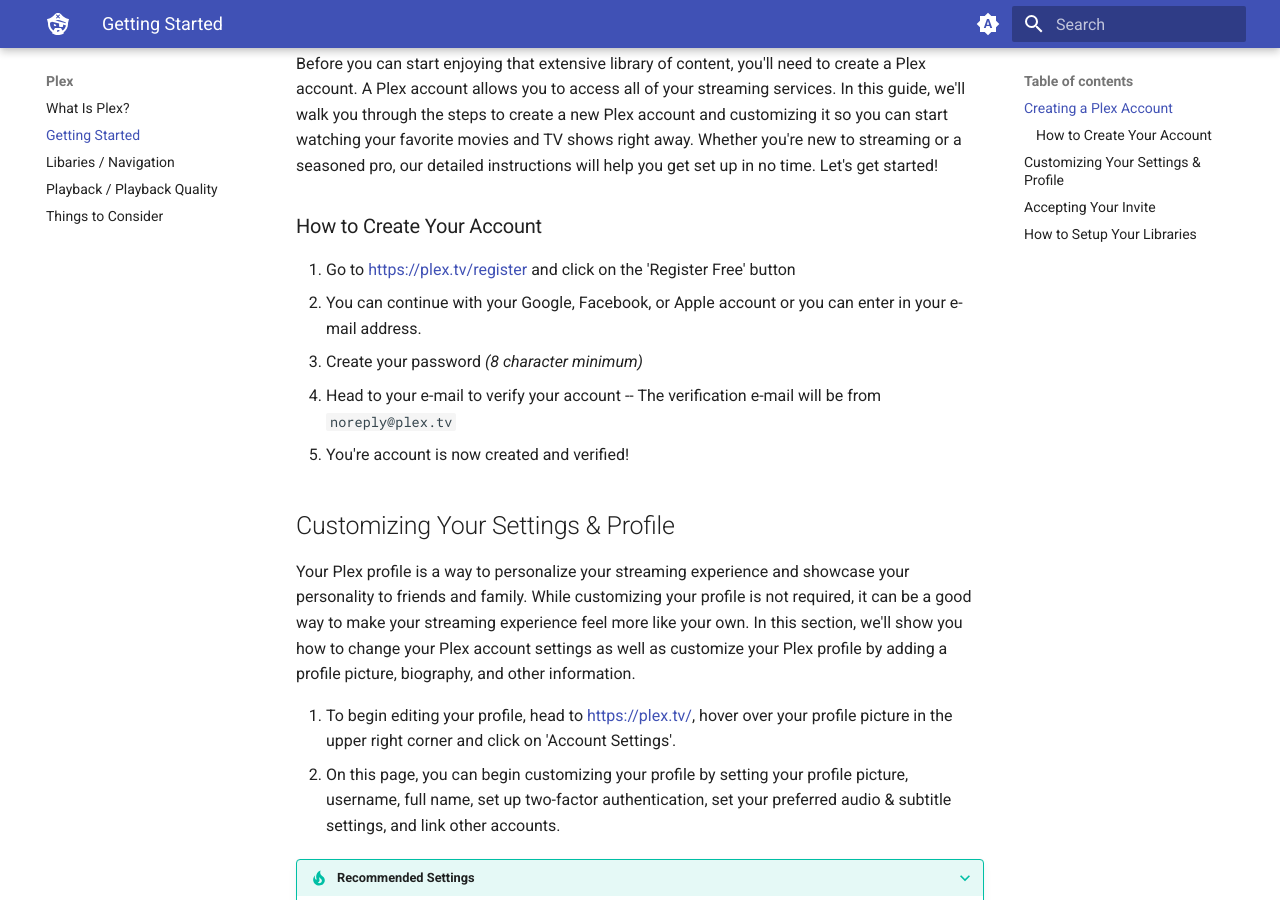
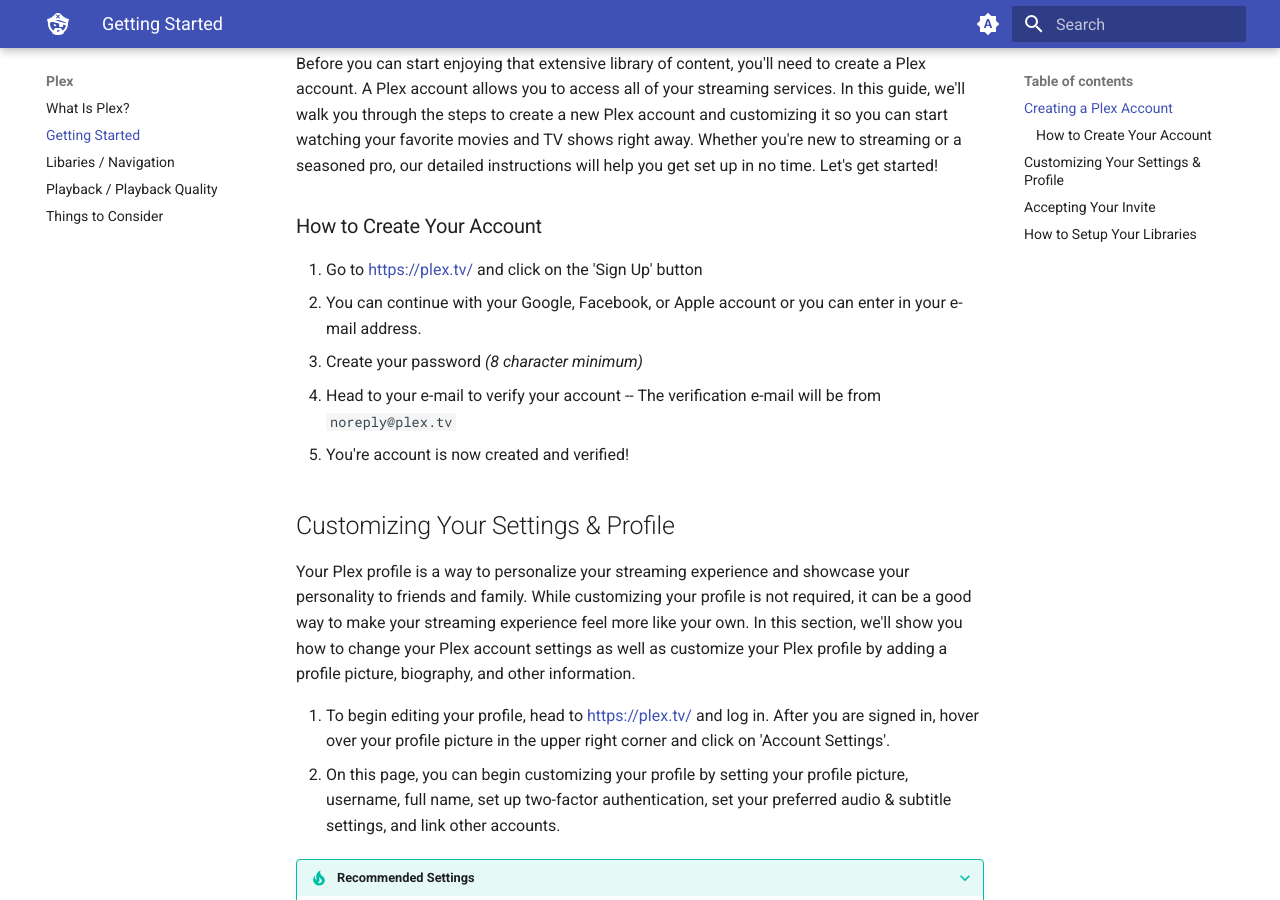
Before and after one commit to neomedia6989/docs-2, an MkDocs documentation site: the page built from docs/plex/getting-started.md, in a window 1280 px wide and 900 px high, scrolled down 268 px. Built offline with MkDocs 1.6.1 and Material for MkDocs 9.7.7, drawn with Linux system fonts in a browser that asks for light colours.

Commit message:
Update getting-started.md

```diff
--- a/docs/plex/getting-started.md
+++ b/docs/plex/getting-started.md
@@ -6,7 +6,7 @@
 
 ### How to Create Your Account
 
-1. Go to [https://plex.tv/register](https://plex.tv/register) and click on the 'Register Free' button
+1. Go to [https://plex.tv/](https://plex.tv/) and click on the 'Sign Up' button
 2. You can continue with your Google, Facebook, or Apple account or you can enter in your e-mail address.
 3. Create your password *(8 character minimum)*
 4. Head to your e-mail to verify your account -- The verification e-mail will be from `noreply@plex.tv`
@@ -16,7 +16,7 @@
 
 Your Plex profile is a way to personalize your streaming experience and showcase your personality to friends and family. While customizing your profile is not required, it can be a good way to make your streaming experience feel more like your own. In this section, we'll show you how to change your Plex account settings as well as customize your Plex profile by adding a profile picture, biography, and other information.
 
-1. To begin editing your profile, head to [https://plex.tv/](https://plex.tv/), hover over your profile picture in the upper right corner and click on 'Account Settings'.
+1. To begin editing your profile, head to [https://plex.tv/](https://plex.tv/) and log in. After you are signed in, hover over your profile picture in the upper right corner and click on 'Account Settings'.
 2. On this page, you can begin customizing your profile by setting your profile picture, username, full name, set up two-factor authentication, set your preferred audio & subtitle settings, and link other accounts.
 
 
```
